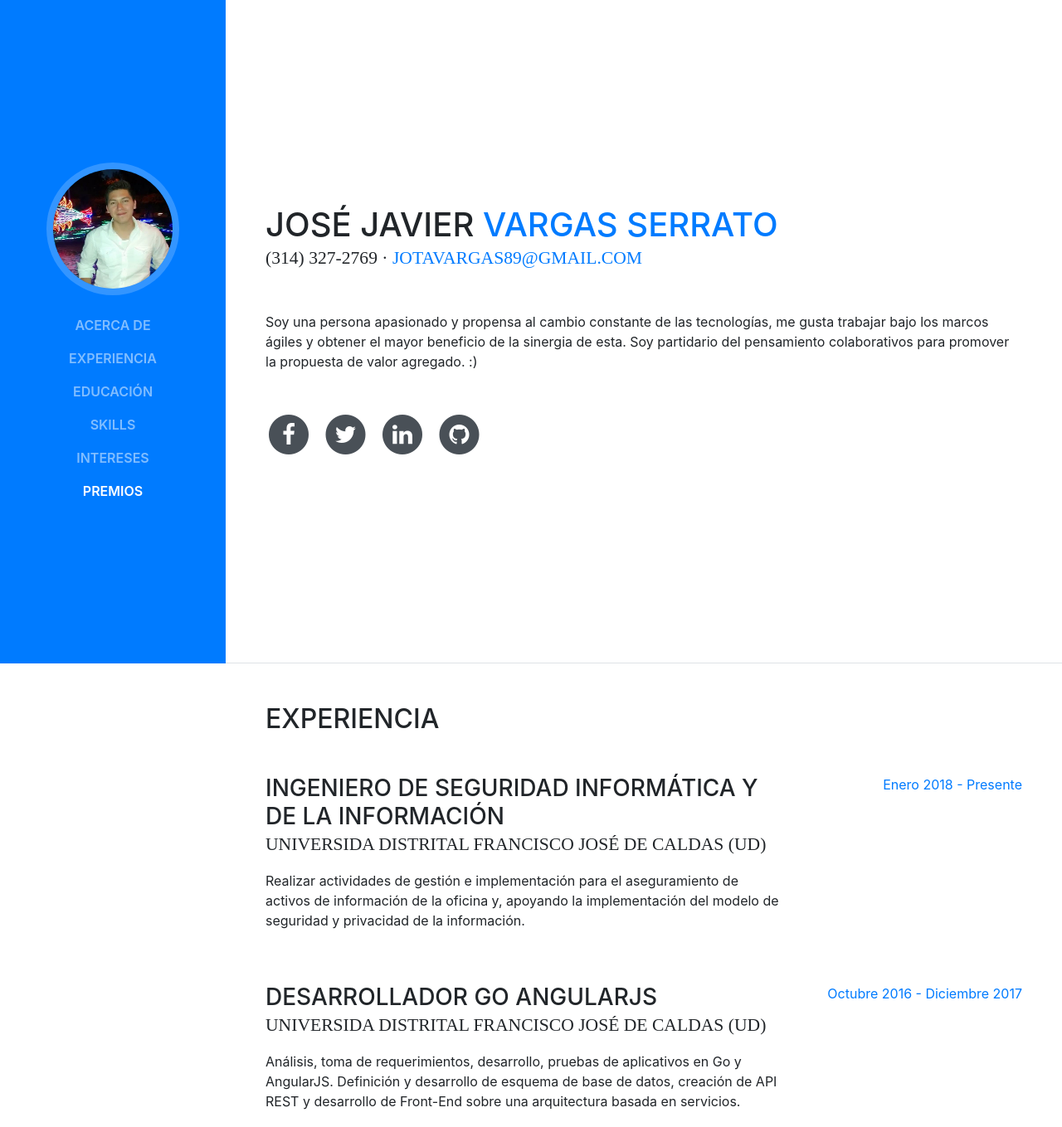
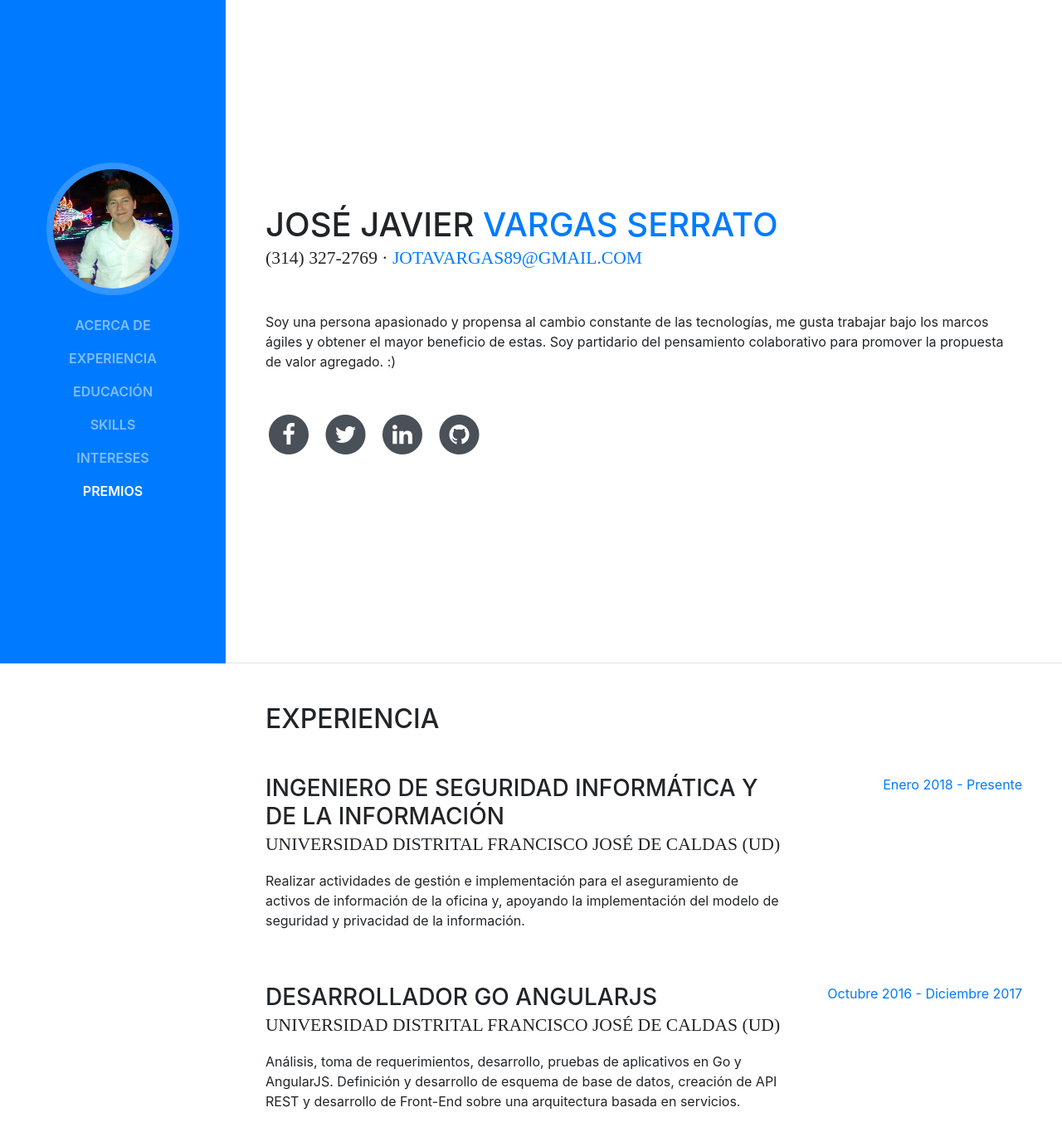
Before and after one commit to jjvargass/jjvargass.github.io, a website with bundled scripts: page index.html in a window 1280 px wide. Shown: the top 1359 px of the page at 83% size. Built offline with nearby package versions, Linux system fonts and the light colour scheme; a web font is replaced by a local one.

Commit message:
corrección a redaccion. gracias juan camilo (jcamilosarmientor) :)

```diff
--- a/index.html
+++ b/index.html
@@ -71,7 +71,7 @@
           <div class="subheading mb-5">(314) 327-2769 ·
             <a href="mailto:name@email.com">jotavargas89@gmail.com</a>
           </div>
-          <p class="mb-5">Soy una persona apasionado y propensa al cambio constante de las tecnologías, me gusta trabajar bajo los marcos ágiles y obtener el mayor beneficio de la sinergia de esta. Soy partidario del pensamiento colaborativos para promover la propuesta de valor agregado. :)</p>
+          <p class="mb-5">Soy una persona apasionado y propensa al cambio constante de las tecnologías, me gusta trabajar bajo los marcos ágiles y obtener el mayor beneficio de estas. Soy partidario del pensamiento colaborativo para promover la propuesta de valor agregado. :)</p>
           <ul class="list-inline list-social-icons mb-0">
             <li class="list-inline-item">
               <a href="#">
@@ -116,7 +116,7 @@
           <div class="resume-item d-flex flex-column flex-md-row mb-5">
             <div class="resume-content mr-auto">
               <h3 class="mb-0">INGENIERO DE SEGURIDAD INFORMÁTICA Y DE LA INFORMACIÓN</h3>
-              <div class="subheading mb-3">Universida Distrital Francisco José De Caldas (UD)</div>
+              <div class="subheading mb-3">UNIVERSIDAD Distrital Francisco José De Caldas (UD)</div>
               <p>Realizar actividades de gestión e implementación para el aseguramiento de activos de información de la oficina y, apoyando la implementación del modelo de seguridad y privacidad de la información.</p>
             </div>
             <div class="resume-date text-md-right">
@@ -127,7 +127,7 @@
           <div class="resume-item d-flex flex-column flex-md-row mb-5">
             <div class="resume-content mr-auto">
               <h3 class="mb-0">Desarrollador Go AngularJS</h3>
-              <div class="subheading mb-3">Universida Distrital Francisco José De Caldas (UD)</div>
+              <div class="subheading mb-3">UNIVERSIDAD Distrital Francisco José De Caldas (UD)</div>
               <p>Análisis, toma de requerimientos, desarrollo, pruebas de aplicativos en Go y AngularJS. Definición y desarrollo de esquema de base de datos, creación de API REST y desarrollo de Front-End  sobre una arquitectura basada en servicios.</p>
             </div>
             <div class="resume-date text-md-right">
@@ -156,7 +156,7 @@
 
           <div class="resume-item d-flex flex-column flex-md-row mb-5">
             <div class="resume-content mr-auto">
-              <h3 class="mb-0">Universidad Distrital Francisco José De Caldas</h3>
+              <h3 class="mb-0">UNIVERSIDADd Distrital Francisco José De Caldas</h3>
               <div class="subheading mb-3">Ingeniería de Sistemas</div>
               <div>Ciencias de la Computación - Desarrollador de Software</div>
             </div>
```
